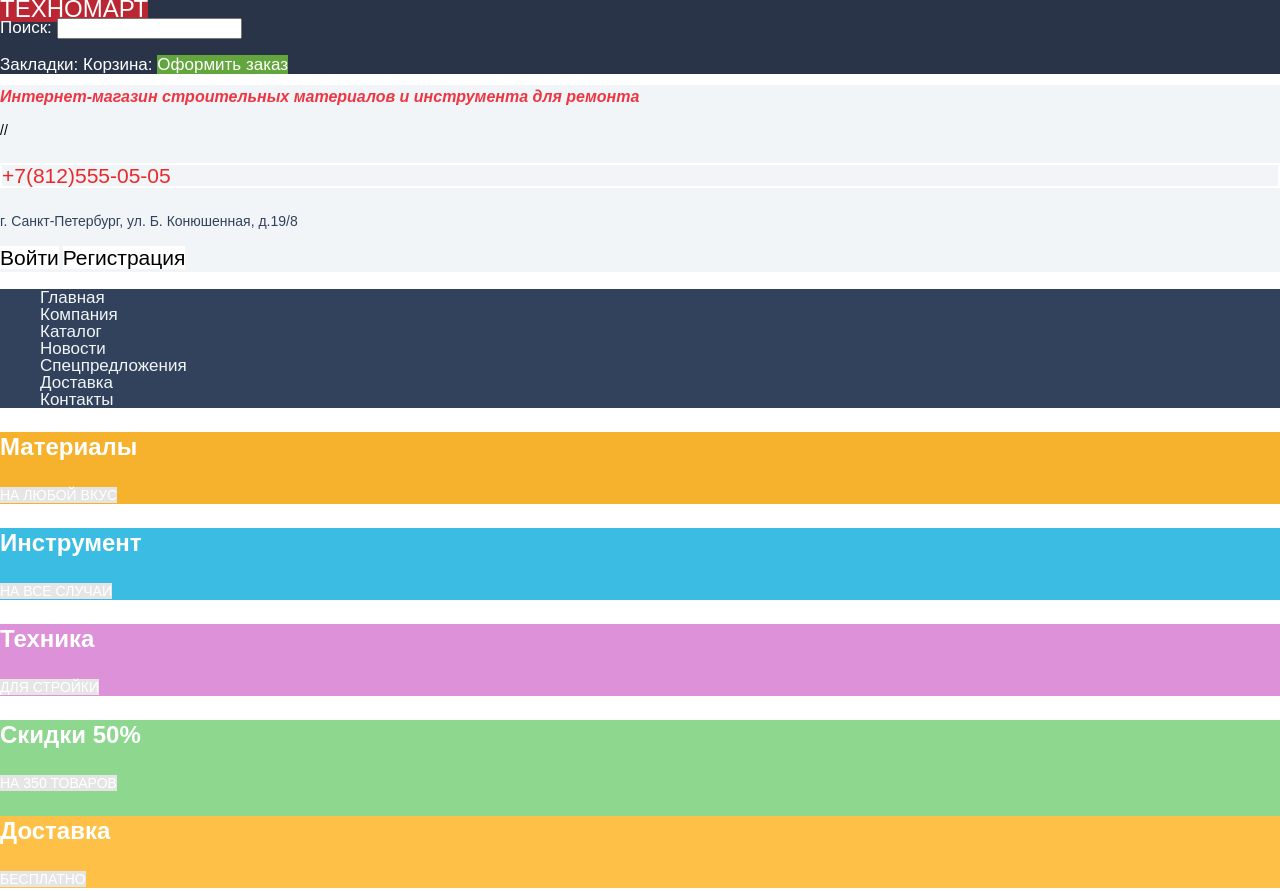
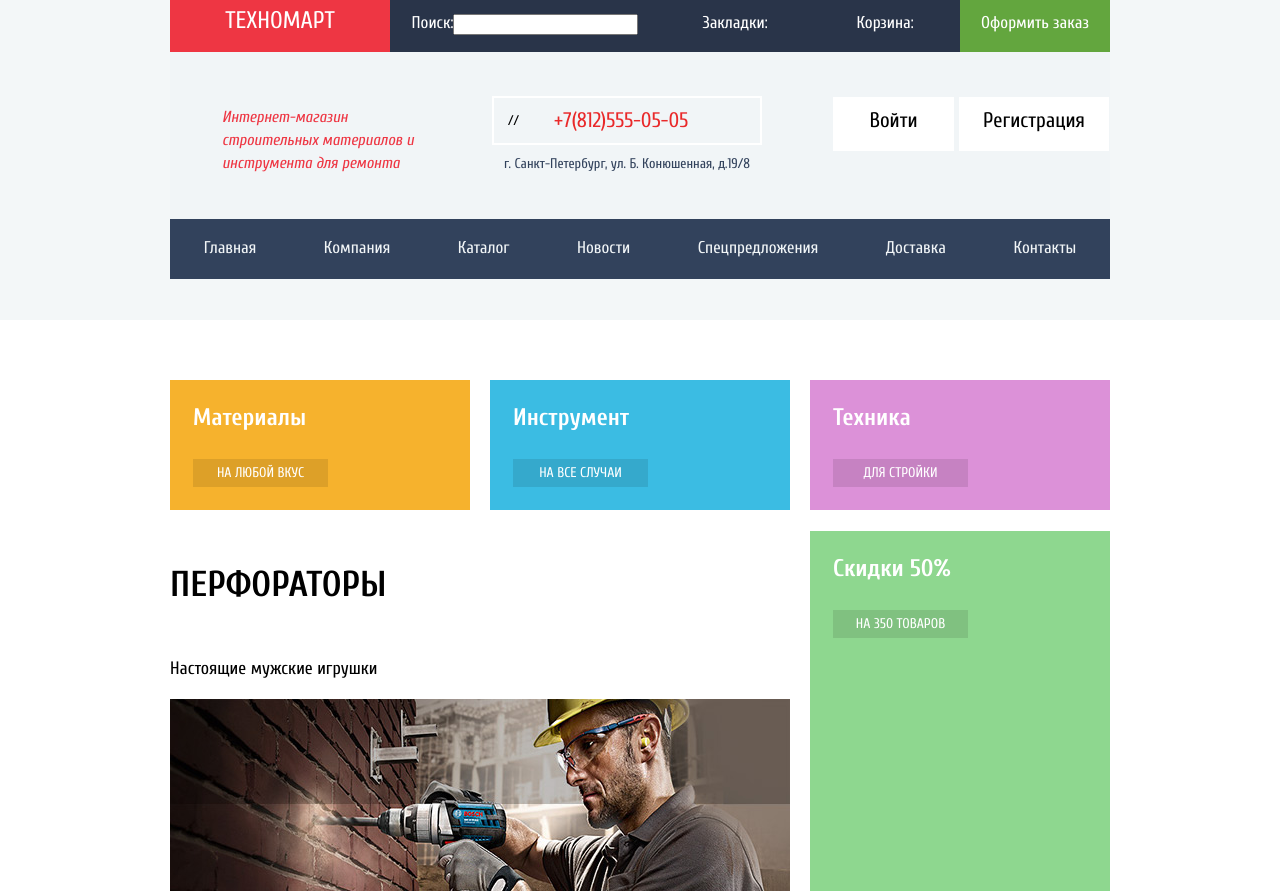
Before and after one commit to MaksPsm/396267-technomart, a plain HTML site: page index.html in a window 1280 px wide. Shown: the top 891 px of the page. Drawn offline with Linux system fonts and the light colour scheme; files whose address does not match are found by name; a web font is replaced by a local one.

Commit message:
исправление ошибок в задании 5 и частичное решение задания 6

```diff
--- a/css/index.css
+++ b/css/style.css
@@ -1,34 +1,32 @@
 @font-face {
     font-family: "Cuprum";
-src: url("fonts/Cuprum.woff2") format("woff2"), url("fonts/Cuprum.woff") format("woff");
-font-style: normal;
+    src: url("../fonts/Cuprum.woff2") format("woff2"), url("../fonts/Cuprum.woff") format("woff");
+    font-weight: normal;
 }
 
-}
 @font-face {
     font-family: "Cuprum";
-src: url("fonts/Cuprum.woff2") format("woff2"), url("fonts/Cuprum.woff") format("woff");
-font-style: bold;
+    src: url("../fonts/Cuprumbold.woff2") format("woff2"), url("../fonts/Cuprumbold.woff") format("woff");
+    font-weight: bold;
 }
 
-}
 @font-face {
 font-family: "Cuprum";
-src: url("fonts/Cuprum.woff2") format("woff2"), url("fonts/Cuprum.woff") format("woff");
+src: url("../fonts/cuprumitalic.woff") format("woff2"), url("../fonts/Cuprumitalic.woff") format("woff");
+font-weight: normal;
 font-style: italic;
-}
-
-}
-@font-face {
-font-family: "Ptsans";
-src: url("fonts/Ptsans.woff2") format("woff2"), url("fonts/Ptsans.woff") format("woff");
-font-style: normal;
 }
 
 @font-face {
     font-family: "Ptsans";
-src: url("fonts/Ptsans.woff2") format("woff2"), url("fonts/Ptsans.woff") format("woff");
-font-style: bold;
+    src: url("../fonts/Ptsans.woff2") format("woff2"), url("../fonts/Ptsans.woff") format("woff");
+    font-weight: normal;
+}
+
+@font-face {
+    font-family: "Ptsans";
+    src: url("../fonts/Ptsansbold.woff2") format("woff2"), url("../fonts/Ptsansbold.woff") format("woff");
+    font-weight: bold;
 }
 
 body {
@@ -42,18 +40,38 @@ body {
     color: #000000;
 
     background-color: #ffffff;
-    background-position: top center;
-    background-repeat: no-repeat;
 }
 
 a {
     text-decoration: none;
 }
 
+.main-header {
+    display: flex;
+    flex-direction: column;
+}
+
+.header-wrapper {
+    width: 100%;
+    min-height: 320px;
+    margin-bottom: 60px;
+    background-color: #f3f7f8;
+}
+
+.header-container {
+    width: 940px;
+    margin: 0 auto;
+    padding: 0 10px;
+}
+
 .header-top {
     font-size: 17px;
     line-height: 18px;
     color: #ffffff;
+    display: flex;
+    width: 940px;
+    min-height: 42px;
+
 
     background-color: #293449;
 }
@@ -61,34 +79,64 @@ a {
 .logo-company {
     font-size: 24px;
     background-color: #ee3643;
+    display: flex;
+    justify-content: center;
+    padding-top: 12px;
+
+    width: 220px;
+
 }
+
 .logo-company:hover {
-    background-color: #ba2732;
+    background-color: #ca2c37;
 }
 
 .logo-company:active {
     background-color: #ba2732;
 }
 
-.search,.bookmarks,.cart,.order {
+.search,
+.bookmarks,
+.cart,
+.order {
     font-size: 17px;
     line-height: 18px;
     color: #ffffff;
 }
 
+.header-top form {
+    width: 270px;
+    margin-right: auto;
+    display: flex;
+    justify-content: center;
+    padding-top: 14px;
+
+}
+
+.bookmarks,
+.cart {
+    width: 150px;
+    display: flex;
+    justify-content: center;
+    padding-top: 14px;
+}
+
 .order {
     background-color: #63a63e;
+    width: 150px;
+    display: flex;
+    justify-content: center;
+    padding-top: 14px;
 }
 
-a.search:hover,
-a.bookmarks:hover,
-a.cart:hover
- {
+.search:hover,
+.bookmarks:hover,
+.cart:hover {
     background-color: #212a3a;
 }
 
-a.bookmarks:active,
-a.cart:active {
+.bookmarks:active,
+.cart:active {
     background-color: #161d29;
 }
 
@@ -104,27 +152,64 @@ a.order:active {
 
 .header-center {
     background-color: #f1f5f7;
+    display: flex;
+    width: 940px;
+    min-height: 160px;
+
+
 }
 
-h1.caption {
+.caption {
     font-size: 16px;
     line-height: 23px;
+    font-weight: 400;
     font-style: italic;
     color: #ee3643;
+    width: 200px;
+    margin-left: 52px;
+    margin-top: 54px;
+    margin-right: 70px;
+    margin-bottom: 44px;
+    text-align: left;
+}
+
+.address-wrapper {
+    width: 270px;
+    display: flex;
+    flex-direction: column;
+}
+
+.phone {
+    width: 266px;
+    height: 45px;
+    border: 2px solid #ffffff;
+    display: flex;
+    align-items: center;
+    margin-top: 44px;
+
+}
+
+.tube {
+    margin-left: 14px;
+
 }
 
 .number {
     font-size: 21px;
     line-height: 21px;
     color: #e9292a;
-    border: 2px solid #ffffff;
+    display: flex;
+    margin-right: 48px;
+    margin-left: 35px;
 }
 
 .address-header {
     font-size: 14px;
     line-height: 24px;
     color: #32425c;
-
+    display: flex;
+    justify-content: center;
+    margin-top: 7px;
 }
 
 .button-reception {
@@ -135,6 +220,29 @@ h1.caption {
     background-color: #ffffff;
 }
 
+.entrance {
+    width: 121px;
+
+    margin-top: 45px;
+    margin-left: 71px;
+    margin-bottom: 68px;
+    display: flex;
+    justify-content: center;
+    padding-top: 13px;
+}
+
+.check {
+    width: 150px;
+
+    margin-top: 45px;
+    margin-left: 5px;
+    margin-bottom: 68px;
+    display: flex;
+    justify-content: center;
+    padding-top: 13px;
+}
+
+
 .button-reception:hover {
     color: #ee3643;
 }
@@ -144,20 +252,26 @@ h1.caption {
 }
 
 .navigation-list {
-    font-size: 17px;
-    line-height: 17px;
     background-color: #32425c;
+    display: flex;
+    width: 940;
+    min-height: 60px;
+    justify-content: space-around;
+    align-items: center;
+    margin-bottom: 60px;
 }
 
 .navigation-item a {
     color: #f1f5f7;
+    font-size: 17px;
+    line-height: 17px;
 }
 
-li.navigation-item:nth-child(3):hover {
+.navigation-item:nth-child(2):hover {
     background-color: #293449;
 }
 
-.li.navigation-item:nth-child(3):hover {
+.navigation-item:nth-child(2):active {
     background-color: #1d2739;
 }
 
@@ -176,10 +290,28 @@ li.navigation-item:nth-child(3):hover {
 .filter-radio,
 .list-pages {
     list-style: none;
+    margin: 0;
+    padding: 0;
 }
+
+.container {
+    width: 940px;
+    margin: 0 auto;
+    padding: 0 10px;
+}
+
+.goods {
+    display: flex;
+    justify-content: space-between;
+    margin-bottom: 21px;
+
+}
+
 
 .materials {
     background-color: #f6b22d;
+    width: 300px;
+    min-height: 123px;
 }
 
 .goods-text {
@@ -187,49 +319,105 @@ li.navigation-item:nth-child(3):hover {
     line-height: 30px;
     font-weight: 700;
     color: #ffffff;
+
+    display: flex;
+    flex-direction: column;
+    margin-top: 23px;
+    margin-left: 23px;
 }
 
 .tools {
     background-color: #3bbce3;
+    width: 300px;
+    min-height: 123px;
 }
 
 .technics {
     background-color: #dc91d8;
+    width: 300px;
+    min-height: 123px;
+}
+
+.button-goods {
+    font-size: 14px;
+    line-height: 18px;
+    color: #ffffff;
+    background-color: rgba(0, 0, 0, 0.1);
+
+    display: flex;
+    width: 135px;
+    min-height: 28px;
+    margin-top: 26px;
+    margin-bottom: 23px;
+    margin-left: 23px;
+
+}
+
+.entry {
+    display: flex;
+    justify-content: center;
+    align-items: center;
+}
+
+.button-goods:hover {
+    background-color: rgba(0, 0, 0, 0.2);
+}
+
+.button-goods:active {
+    background-color: rgba(0, 0, 0, 0.3);
+}
+
+.hit-man-wrapper {
+    display: flex;
+    width: 940px;
+    min-height: 266px;
 }
 
  .services-discount {
     background-color: #8ed78f;
+
+     display: flex;
+     flex-direction: column;
+     justify-content: space-between;
+}
+
+.sale {
+    width: 300px;
+    height: 123px
+    margin-bottom: 20px;
+
+
 }
 
 .delivery {
     background-color: #ffc047;
-}
-.button-goods {
-    font-size: 14px;
-    line-height: 18px;
-    color: #ffffff;
-    background-color: #e5e5e5;
+    width: 300px;
+    height: 123px;
+    margin-top: auto
+
 }
 
-.button-goods:hover {
-    background-color: #cccccc;
-}
-
-.button-goods:active {
-    background-color: #b2b2b2;
+.catalog-in {
+    width: 620px;
+    display: flex;
+    flex-direction: column;
+    justify-content: space-between;
+    margin-right: 20px;
 }
 
 .hit {
     font-size: 36px;
     line-height: 36px;
     font-weight: 700;
-    color: black;/* заменим на белый*/
+    color: black;
+    /* заменим на белый*/
 }
 
 .hit-man {
     font-size: 18px;
     line-height: 24px;
-    color: black;/* заменим на белый*/
+    color: black;
+    /* заменим на белый*/
 }
 
 
@@ -265,6 +453,13 @@ li.navigation-item:nth-child(3):hover {
     color: #ffffff;
     background-color: #ee3643;
 }
+.button-all:hover {
+    background-color: #ca2c37;
+}
+
+.button-all:activ {
+    background-color: #ba2732;
+}
 
 .goods-item {
     border: 1px solid #f9f5f0;
@@ -282,7 +477,7 @@ li.navigation-item:nth-child(3):hover {
     font-size: 17px;
     line-height: 18px;
     font-weight: 700;
-    color: #a9a9a9;
+    colo r: #a9a9a9;
 
 }
 
@@ -293,6 +488,7 @@ li.navigation-item:nth-child(3):hover {
     color: #ffffff;
     background-color: #ee3643;
 }
+
 /* сюда вставить блок который будет отрываться при наведении на .good-item */
 
 .popular-factory-catalog {
@@ -306,7 +502,7 @@ li.navigation-item:nth-child(3):hover {
     color: #32425c;
 }
 
-.logo-factory  {
+.logo-factory {
     border: 1px solid #f9f5f0;
 }
 
@@ -329,13 +525,13 @@ li.navigation-item:nth-child(3):hover {
     color: #32425c;
 }
 
-.services-delivery.span-text {
+.span-text {
     font-size: 30px;
     line-height: 30px;
     color: #32425c;
 }
 
-.services-delivery.main-text {
+.main-text {
     font-size: 14px;
     line-height: 24px;
     font-weight: 400;
@@ -343,7 +539,7 @@ li.navigation-item:nth-child(3):hover {
 }
 
 .company-caption,
-.contact-caption  {
+.contact-caption {
     font-size: 30px;
     line-height: 30px;
     font-weight: 400;
@@ -368,7 +564,7 @@ li.navigation-item:nth-child(3):hover {
     color: #f3f7f9;
 }
 
-.sales-item a {
+.sales-item a  {
     color: #ffda96;
 }
 
@@ -376,7 +572,7 @@ li.navigation-item:nth-child(3):hover {
     font-size: 16px;
     line-height: 18px;
     font-weight: 400;
-    color: #f3f7f9;
+    color: #ffffff;
     background-color: #293449;
 }
 
@@ -385,6 +581,14 @@ li.navigation-item:nth-child(3):hover {
     line-height: 18px;
     font-weight: 400;
     color: #ffda96;
+}
+
+.bottom-text a:hover {
+    color: #ffd180;
+}
+
+.bottom-text a:active {
+    color: #ee3643;
 }
 
 .name-inner {
@@ -409,7 +613,7 @@ li.navigation-item:nth-child(3):hover {
 
 .personal-data:active,
 .name-inner:active {
-    color:#e5e5e5;
+    color: #e5e5e5;
 }
 
 .page-catalog {
@@ -421,7 +625,7 @@ li.navigation-item:nth-child(3):hover {
 }
 
 .filter-text,
-.sorting-item  {
+.sorting-item {
     font-size: 13px;
     line-height: 18px;
     font-weight: 400;
@@ -472,8 +676,8 @@ legend {
     color: #000000;
 }
 
-.half-width input[email],
-.half-width input[text] {
+.half-width input[type="email"],
+.half-width input[type="text"]  {
     font-size: 13px;
     line-height: 18px;
     font-weight: 400;
--- a/index.html
+++ b/index.html
@@ -5,13 +5,14 @@
     <meta charset="utf-8">
     <title>Строительные материалы, инструмент, техника по низким ценам с большой скидкой в магазине Техномарт</title>
     <meta name="description" content="Все необходимое для ремонта и отделки - материалы и инструмент по низким ценам">
-    <link rel="stylesheet" href="css/index.css">
+    <link rel="stylesheet" href="css/style.css">
 </head>
 
 <body>
 
     <header class="main-header">
-
+        <div class="header-wrapper">
+            <div class="header-container">
                 <div class="header-top">
                     <a class="logo-company">ТЕХНОМАРТ</a>
                     <form class="search" action="https://technomart.ru/echo" method="get">
@@ -25,13 +26,15 @@
 
                 <div class="header-center">
                     <h1 class="caption">Интернет-магазин строительных материалов и инструмента для ремонта</h1>
+                    <div class="address-wrapper">
                         <div class="phone">
                             <span class="tube">//</span>
                             <p class="number">+7(812)555-05-05</p>
                         </div>
                         <p class="address-header">г. Санкт-Петербург, ул. Б. Конюшенная, д.19/8</p>
-            <a class="button-reception" href="login.html">Войти</a>
-            <a class="button-reception" href="check_in.html">Регистрация</a>
+                    </div>
+                    <a class="button-reception entrance" href="login.html">Войти</a>
+                    <a class="button-reception check" href="check_in.html">Регистрация</a>
                 </div>
 
                 <nav class="navigation">
@@ -45,37 +48,29 @@
                         <li class="navigation-item"><a href="contacts.html">Контакты</a></li>
                     </ul>
                 </nav>
-
+            </div>
+        </div>
     </header>
 
-    <main>
+    <main class="container">
 
         <div class="goods">
             <div class="materials">
                 <p class="goods-text">Материалы</p>
-                <a class="button-goods" href="materials.html">НА ЛЮБОЙ ВКУС</a>
+                <a class="button-goods
+entry" href="materials.html">НА ЛЮБОЙ ВКУС</a>
             </div>
             <div class="tools">
                 <p class="goods-text">Инструмент</p>
-                <a class="button-goods" href="tools.html">НА ВСЕ СЛУЧАИ</a>
+                <a class="button-goods entry" href="tools.html">НА ВСЕ СЛУЧАИ</a>
             </div>
             <div class="technics">
                 <p class="goods-text">Техника</p>
-                <a class="button-goods" href="technics.html">ДЛЯ СТРОЙКИ</a>
+                <a class="button-goods entry" href="technics.html">ДЛЯ СТРОЙКИ</a>
             </div>
         </div>
 
-        <div class="services-discount">
-            <div class="sale">
-                <p class="goods-text">Скидки 50%</p>
-                <a class="button-goods" href="sale.html">НА 350 ТОВАРОВ</a>
-            </div>
-            <div class="delivery">
-                <p class="goods-text">Доставка</p>
-                <a class="button-goods" href="delivery.html">БЕСПЛАТНО</a>
-            </div>
-        </div>
-
+        <div class="hit-man-wrapper">
             <div class="catalog-in">
                 <p class="hit">ПЕРФОРАТОРЫ</p>
                 <p class="hit-man">Настоящие мужские игрушки</p>
@@ -84,6 +79,18 @@
                 <a class="button-details" href="catalog.html">ОТКРЫТЬ КАТАЛОГ</a>
                 <span class="button gallery-button-back">Назад</span>
                 <span class="button gallery-button-next">Вперед</span>
+            </div>
+
+            <div class="services-discount">
+                <div class="sale">
+                    <p class="goods-text">Скидки 50%</p>
+                    <a class="button-goods entry" href="sale.html">НА 350 ТОВАРОВ</a>
+                </div>
+                <div class="delivery">
+                    <p class="goods-text">Доставка</p>
+                    <a class="button-goods entry" href="delivery.html">БЕСПЛАТНО</a>
+                </div>
+            </div>
         </div>
 
         <section class="popular-goods">
@@ -192,7 +199,7 @@
                 <li class="info-item"><a href="news.html">Новости</a></li>
                 <li class="info-item"><a href="catalog.html">Каталог</a></li>
                 <li class="info-item"><a href="delivery.html">Доставка</a></li>
-                <li class="info-item" ><a href="contacts.html">Контакты</a></li>
+                <li class="info-item"><a href="contacts.html">Контакты</a></li>
             </ul>
         </div>
 
```
Also changed, not shown: inner.html (+8 -3 lines). Lines whose indentation alone changed are shown as unchanged.
